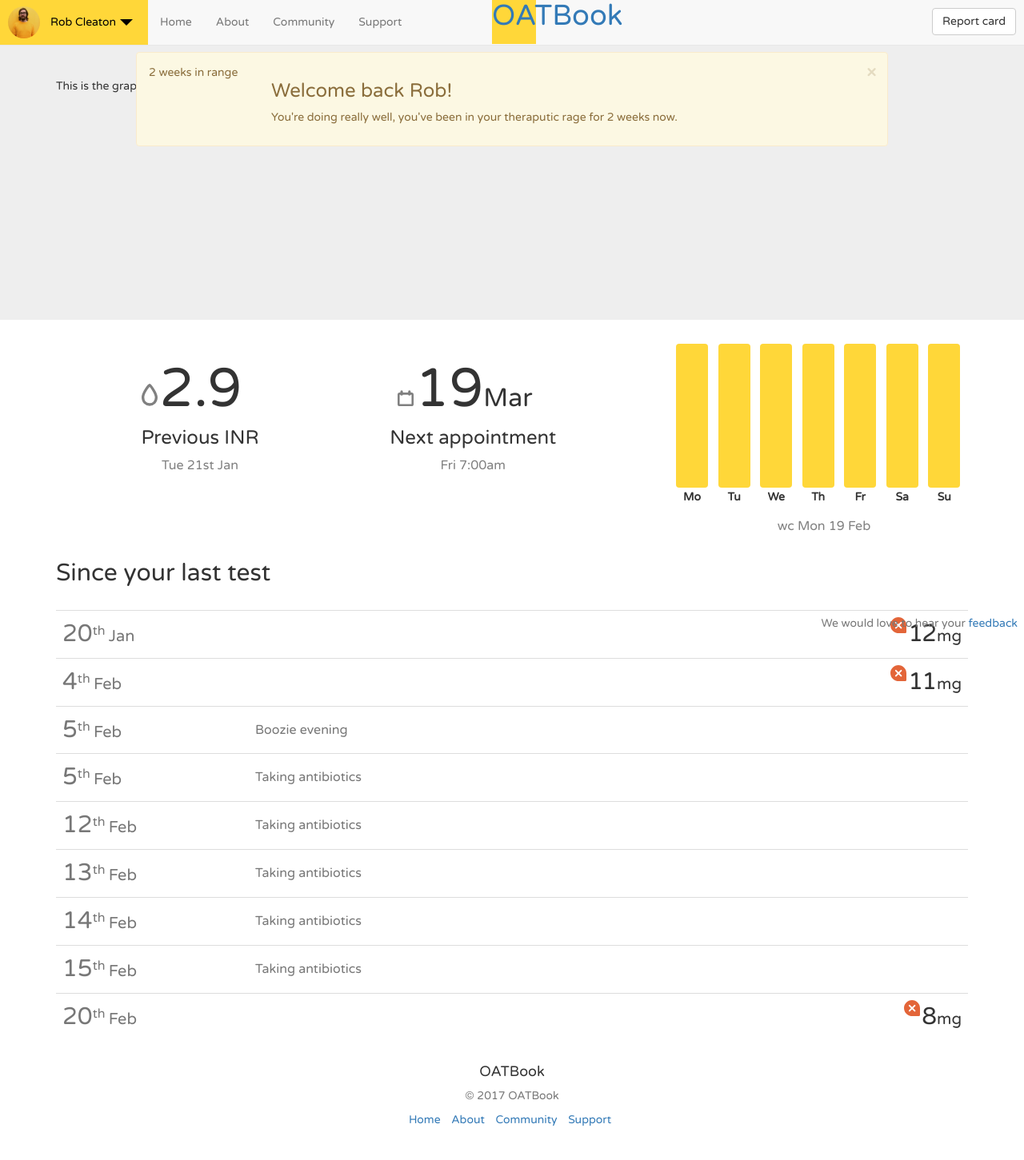
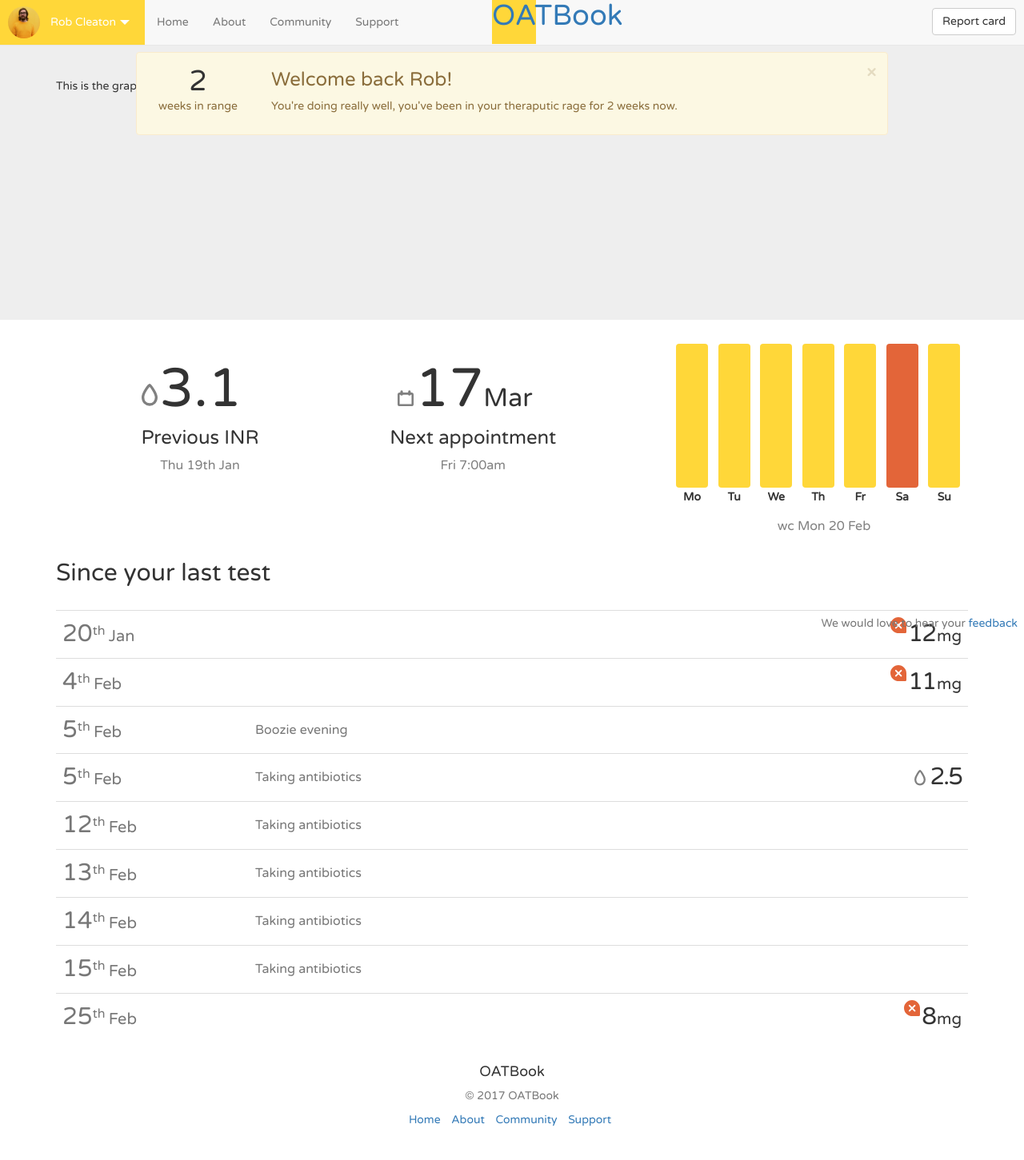
Before and after one commit to robcleaton/my.oatbook, a PHP site: page / in a window 1280 px wide. Shown: the whole page at 80% size. Run offline with PHP 8.4, Linux system fonts and the light colour scheme.

Commit message:
home records, styling and report card share links

```diff
--- a/includes/emailNotifications.php
+++ b/includes/emailNotifications.php
@@ -32,7 +32,7 @@
             <input type="email" class="form-control" id="exampleInputEmail1" placeholder="Email">
           </div>
 
-          <p class="text-center">This email will not recieve any span outside of this notification</p>
+          <p class="text-center">This email will not recieve any spam outside of this notification</p>
         </form>
       </div>
       <div class="modal-footer">
@@ -42,3 +42,34 @@
     </div>
   </div>
 </div>
+
+
+
+<!-- Share via email -->
+<div class="modal fade" id="shareEmailModal" tabindex="-1" role="dialog" aria-labelledby="myModalLabel">
+  <div class="modal-dialog modal-md" role="document">
+    <div class="modal-content">
+      <div class="modal-header">
+        <button type="button" class="close" data-dismiss="modal" aria-label="Close"><span aria-hidden="true">&times;</span></button>
+        <h4 class="modal-title" id="myModalLabel">Adding an email</h4>
+      </div>
+      <div class="modal-body">
+
+        <p class="text-center"><a href="#">my.oatbook.co.uk/HiG120Xdpie34</a></p>
+
+        <form>
+          <div class="form-group">
+            <label for="exampleInputEmail1">Email address</label>
+            <input type="email" class="form-control" id="exampleInputEmail1" placeholder="Email">
+          </div>
+
+          <p class="text-center">This email will not recieve any spam outside of this notification</p>
+        </form>
+      </div>
+      <div class="modal-footer">
+        <button type="button" class="btn btn-default" data-dismiss="modal">Close</button>
+        <button type="button" class="btn btn-primary">Share</button>
+      </div>
+    </div>
+  </div>
+</div>
--- a/includes/report-card.php
+++ b/includes/report-card.php
@@ -107,11 +107,9 @@
             Share <span class="caret"></span>
           </button>
           <ul class="dropdown-menu">
-            <li><a href="#">Share private link</a></li>
+            <li><a href="#" data-toggle="modal" data-target="#shareEmailModal">Share private link</a></li>
             <li><a href="#">Email report</a></li>
             <li><a href="#">Download report</a></li>
-            <li role="separator" class="divider"></li>
-            <li><a href="#">Separated link</a></li>
           </ul>
         </div>
       </div>
--- a/includes/welcome.php
+++ b/includes/welcome.php
@@ -7,7 +7,7 @@
         </button>
         <div class="row">
           <div class="col-md-2">
-            2 weeks in range
+            <p class="text-center"><span class="count">2</span> weeks in range</p>
           </div>
           <div class="col-md-9">
             <h3>Welcome back Rob!</h3>
--- a/index.php
+++ b/index.php
@@ -3,7 +3,8 @@ $pageTitle = "Home";
   include 'includes/header.php';
   include 'includes/report-card.php';
   include 'includes/support.php';
-  include 'includes/welcome.php'; ?>
+  include 'includes/welcome.php';
+  include 'includes/emailNotifications.php'; ?>
 
   <!-- Graph -->
   <div class="jumbotron graph">
@@ -18,14 +19,14 @@ $pageTitle = "Home";
 
       <!-- Previous reading -->
       <div class="col-md-4 previousRead">
-        <h2 class="text-center"><span class="ico"></span>2.9</h2>
+        <h2 class="text-center"><span class="ico"></span>3.1</h2>
         <h3 class="text-center">Previous INR</h3>
-        <p class="text-center date">Tue 21st Jan</p></p>
+        <p class="text-center date">Thu 19th Jan</p></p>
       </div>
 
       <!-- Next appointment -->
       <div class="col-md-3 nextApp">
-        <h2 class="text-center"><span class="ico"></span>19<span class="month">Mar</span></h2>
+        <h2 class="text-center"><span class="ico"></span>17<span class="month">Mar</span></h2>
         <h3 class="text-center">Next appointment</h3>
         <p class="text-center date">Fri 7:00am</p>
       </div>
@@ -38,10 +39,10 @@ $pageTitle = "Home";
           <li><span class="dose" data-toggle="tooltip" title="11mg"></span><label>We</label></li>
           <li><span class="dose" data-toggle="tooltip" title="11mg"></span><label>Th</label></li>
           <li><span class="dose" data-toggle="tooltip" title="11mg"></span><label>Fr</label></li>
-          <li><span class="dose" data-toggle="tooltip" title="11mg"></span><label>Sa</label></li>
+          <li><span class="dose missed" data-toggle="tooltip" title="8mg Missed"></span><label>Sa</label></li>
           <li><span class="dose" data-toggle="tooltip" title="11mg"></span><label>Su</label></li>
         </ul>
-        <p class="text-center date">wc Mon 19 Feb</p>
+        <p class="text-center date">wc Mon 20 Feb</p>
       </div>
 
     </div><!-- /stats -->
@@ -70,7 +71,7 @@ $pageTitle = "Home";
         <tr>
           <td><span class="date">5<sup>th</sup></span> <span class="month">Feb</span></td>
           <td>Taking antibiotics</td>
-          <td></td>
+          <td class="text-right"><span class="reading"><span class="dose">2.5</span></span></td>
         </tr>
         <tr>
           <td><span class="date">12<sup>th</sup></span> <span class="month">Feb</span></td>
@@ -93,7 +94,7 @@ $pageTitle = "Home";
           <td></td>
         </tr>
         <tr>
-          <td><span class="date">20<sup>th</sup></span> <span class="month">Feb</span></td>
+          <td><span class="date">25<sup>th</sup></span> <span class="month">Feb</span></td>
           <td></td>
           <td class="text-right"><span class="missed"><span class="dose">8</span></span></td>
         </tr>
--- a/sass/_custom.scss
+++ b/sass/_custom.scss
@@ -11,6 +11,7 @@ $oatbook : #ffd739;
 $oatbook-light : #fffef2;
 $oatbook-highlight : #FFB906;
 $red : #E36539;
+$red-darker : #c5471b;
 
 ::selection {
   background-color: $oatbook;
@@ -31,6 +32,15 @@ body {
   left: 0;
   width: 100%;
   z-index: 100;
+
+  h3 {
+    margin-top: 6px !important;
+  }
+  .count {
+    font-size: 36px;
+    line-height: 42px;
+    display: block;
+    color: $gray-dark;
   }
   .inner-msg {
     max-width: 960px;
@@ -39,6 +49,8 @@ body {
   .alert {
     margin: 0px 10px;
   }
+}
+
 
 
 .feedback {
@@ -55,9 +67,9 @@ body {
     float: left;
 
     .caret {
-      border-left: 8px solid transparent;
-      border-right: 8px solid transparent;
-      border-top: 8px solid #000000;
+      border-left: 6px solid transparent;
+      border-right: 6px solid transparent;
+      border-top: 6px solid #000000;
     }
   }
 
@@ -65,6 +77,10 @@ body {
     background-color: $oatbook;
     .caret {
       color: #fff !important;
+      border-top: 6px solid #fff;
+    }
+    a {
+      color: #fff;
     }
   }
   h1.oatbook-logo {
--- a/sass/_stats.scss
+++ b/sass/_stats.scss
@@ -62,6 +62,12 @@
     .dose:hover {
       background: $oatbook-highlight;
     }
+    .dose.missed {
+      background: $red;
+    }
+    .dose.missed:hover {
+      background: $red-darker;
+    }
 
     label {
       width: 100%;
@@ -81,8 +87,24 @@
   .graph {
     height: 250px;
   }
+  .weeklyDosages {
+    margin-top: 40px;
+  }
   .weeklyDosages li .dose {
     height: 200px;
+  }
+  .stats {
+    margin-bottom: 40px;
+
+    h2 {
+      font-size: 52px;
+    }
+    .month {
+      font-size: 24px;
+    }
+    h3 {
+      font-size: 20px;
+    }
   }
 }
 
@@ -105,6 +127,15 @@ table {
   }
   .month {
     font-size: 20px;
+  }
+  .reading {
+    font-size: 30px;
+    letter-spacing: -2px;
+    color: $gray-dark;
+    .dose {
+      float: right;
+      color: $gray-dark;
+    }
   }
   .missed {
     font-size: 30px;
@@ -130,6 +161,17 @@ table {
     width: 20px;
     float: right;
   }
+  .reading:after {
+    content: ' ';
+    background: url('../assets/images/icons/icon-inr.svg') 0 0 no-repeat;
+    display: block;
+    background-size: 14px;
+    margin-right: 0px;
+    margin-top: 12px;
+    height: 20px;
+    width: 20px;
+    float: right;
+  }
 }
 .table-hover tr:hover {
   background-color: #fef0ba !important;
```
Also changed, not shown: stylesheets/styles.css, 1 other file. Lines whose indentation alone changed are shown as unchanged.
